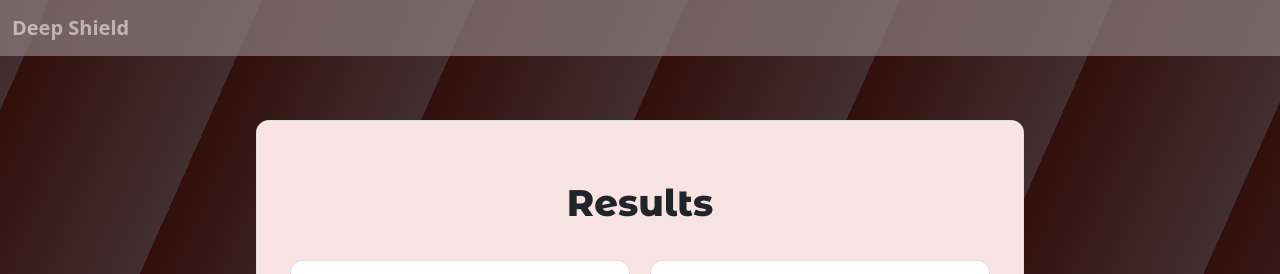
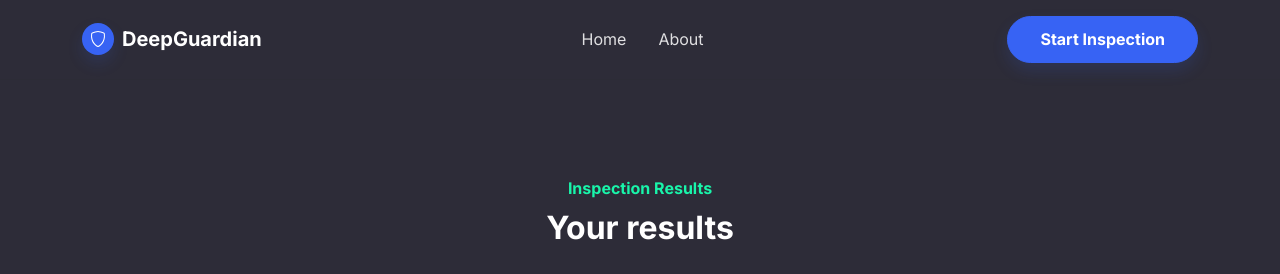
Before and after one commit to naresh-kumar-babu/DeepGuardian, a Django app: template predictor/templates/predictor/results.html in a window 1280 px wide. Shown: the top 274 px of the page. Run offline with Django 3.2, Linux system fonts and the light colour scheme; the template is opened without the code that fills it, so the values that code supplies are empty; parts of the project's set-up code (start-up, migrations or seed data) failed here and were passed over; some libraries are stand-ins or nearby versions.

Commit message:
Change UI elements

```diff
--- a/predictor/templates/predictor/results.html
+++ b/predictor/templates/predictor/results.html
@@ -1,20 +1,39 @@
 {% load static %}
 <!DOCTYPE html>
-<html lang="en" style="height: 100%;">
+<html data-bs-theme="dark" lang="en">
 
 <head>
     <meta charset="utf-8">
     <meta name="viewport" content="width=device-width, initial-scale=1.0, shrink-to-fit=no">
-    <title>Result - Deep Guardian</title>
-    <meta name="description" content="Deep fake detector using Deep Learning">
-    <link rel="stylesheet" href="https://cdnjs.cloudflare.com/ajax/libs/twitter-bootstrap/5.0.0-beta3/css/bootstrap.min.css">
-    <link rel="stylesheet" href="https://fonts.googleapis.com/css?family=Montserrat+Alternates:800">
+    <title>DeepGuardian - Results</title>
+    <link rel="stylesheet" href="{% static "bootstrap/css/bootstrap.min.css" %}">
+    <link rel="stylesheet" href="https://fonts.googleapis.com/css?family=Inter:300italic,400italic,600italic,700italic,800italic,400,300,600,700,800&amp;display=swap">
 </head>
 
-<body style="height: 100%;background: repeating-linear-gradient(114deg, rgb(50,15,13) 3%, rgb(67,47,47) 16%);">
-    <nav class="navbar navbar-light navbar-expand-md" style="opacity: 0.73;background: #8c7d7d;">
-        <div class="container-fluid"><a class="navbar-brand" href="#" style="color: rgba(255,252,252,0.9);font-weight: bold;">Deep Shield</a></div>
+<body>
+    <nav class="navbar navbar-expand-md sticky-top py-3 navbar-dark" id="mainNav">
+        <div class="container"><a class="navbar-brand d-flex align-items-center" href="/"><span class="bs-icon-sm bs-icon-circle bs-icon-primary shadow d-flex justify-content-center align-items-center me-2 bs-icon"><svg xmlns="http://www.w3.org/2000/svg" width="1em" height="1em" fill="currentColor" viewBox="0 0 16 16" class="bi bi-shield">
+                        <path d="M5.338 1.59a61.44 61.44 0 0 0-2.837.856.481.481 0 0 0-.328.39c-.554 4.157.726 7.19 2.253 9.188a10.725 10.725 0 0 0 2.287 2.233c.346.244.652.42.893.533.12.057.218.095.293.118a.55.55 0 0 0 .101.025.615.615 0 0 0 .1-.025c.076-.023.174-.061.294-.118.24-.113.547-.29.893-.533a10.726 10.726 0 0 0 2.287-2.233c1.527-1.997 2.807-5.031 2.253-9.188a.48.48 0 0 0-.328-.39c-.651-.213-1.75-.56-2.837-.855C9.552 1.29 8.531 1.067 8 1.067c-.53 0-1.552.223-2.662.524zM5.072.56C6.157.265 7.31 0 8 0s1.843.265 2.928.56c1.11.3 2.229.655 2.887.87a1.54 1.54 0 0 1 1.044 1.262c.596 4.477-.787 7.795-2.465 9.99a11.775 11.775 0 0 1-2.517 2.453 7.159 7.159 0 0 1-1.048.625c-.28.132-.581.24-.829.24s-.548-.108-.829-.24a7.158 7.158 0 0 1-1.048-.625 11.777 11.777 0 0 1-2.517-2.453C1.928 10.487.545 7.169 1.141 2.692A1.54 1.54 0 0 1 2.185 1.43 62.456 62.456 0 0 1 5.072.56z"></path>
+                    </svg></span><span>DeepGuardian</span></a><button data-bs-toggle="collapse" class="navbar-toggler" data-bs-target="#navcol-1"><span class="visually-hidden">Toggle navigation</span><span class="navbar-toggler-icon"></span></button>
+            <div class="collapse navbar-collapse" id="navcol-1">
+                <ul class="navbar-nav mx-auto">
+                    <li class="nav-item"><a class="nav-link" href="{% url "home" %}">Home</a></li>
+                    <li class="nav-item"><a class="nav-link" href="{% url "about" %}">About</a></li>
+                </ul>
+                <a class="btn btn-primary shadow" role="button" href="{% url "verify" %}">Start Inspection</a>
+            </div>
+        </div>
     </nav>
+    <section class="py-5">
+        <div class="container py-5">
+            <div class="row mb-4 mb-lg-5">
+                <div class="col-md-8 col-xl-6 text-center mx-auto">
+                    <p class="fw-bold text-success mb-2">Inspection Results</p>
+                    <h2 class="fw-bold">Your results</h2>
+                </div>
+            </div>
+            <div class="row d-flex justify-content-center">
+                <div class="col-md-6 col-xl-4">
                     <div class="card" style="margin-top: 5%;margin-right: 20%;margin-left: 20%;border-radius: 13px;transform-origin: center;">
                         <div class="card-body" style="text-align: center;background: #f8e3e3;border-radius: 13px;padding: 35px;">
                             <h4 class="card-title" style="text-align: center;font-size: 37px;font-family: 'Montserrat Alternates', sans-serif;margin-top: 25px;margin-bottom: 25px;">Results</h4>
@@ -45,7 +64,14 @@
                             </div>
                         </div>
                     </div>
-    <script src="https://cdnjs.cloudflare.com/ajax/libs/twitter-bootstrap/5.0.0-beta3/js/bootstrap.bundle.min.js"></script>
+                </div>
+            </div>
+        </div>
+    </section>
+    <footer class="bg-dark"></footer>
+    <script src="https://cdnjs.cloudflare.com/ajax/libs/jquery/3.7.0/jquery.min.js"></script>
+    <script src="https://cdn.jsdelivr.net/npm/bootstrap@5.3.2/dist/js/bootstrap.bundle.min.js"></script>
+    <script src="{% static "js/script.min.js" %}"></script>
 </body>
 
 </html>
--- a/predictor/templates/predictor/select.html
+++ b/predictor/templates/predictor/select.html
@@ -36,8 +36,8 @@
                 <div class="col-md-6 col-xl-4">
                     <div class="card">
                         <div class="card-body text-center d-flex flex-column align-items-center">
-                            <h4 class="card-title" style="padding: 10px;font-family: 'Montserrat Alternates', sans-serif;width: 75%;margin-bottom: 0px;margin-left: 150px;margin-right: 150px;margin-top: 30px;">We have collected the faces in your image. You can choose one among these.</h4>
-                            <div style="margin-top: 40px;margin-bottom: 30px;">
+                            <h4 class="card-title" style="padding: 10px;font-family: 'Montserrat Alternates', sans-serif;width: 90%;margin-bottom: 0px;margin-left: 150px;margin-right: 150px;margin-top: 20px;">We have collected the faces in your image. You can choose one among these.</h4>
+                            <div style="margin-top: 40px;margin-bottom: 30px; display: flex; flex-direction: row; width: 90%;">
                                 {% for face in faces %}
                                 <a href="/results/{{face.count}}">
                                     <img src="{% static face.image %}" style="width: 250px;height: 250px;margin: 20px; border-style: solid; border-radius: 100px;">
```
Also changed, not shown: predictor/templates/predictor/verify.html (deleted, +0 -40 lines). Lines whose indentation alone changed are shown as unchanged.
